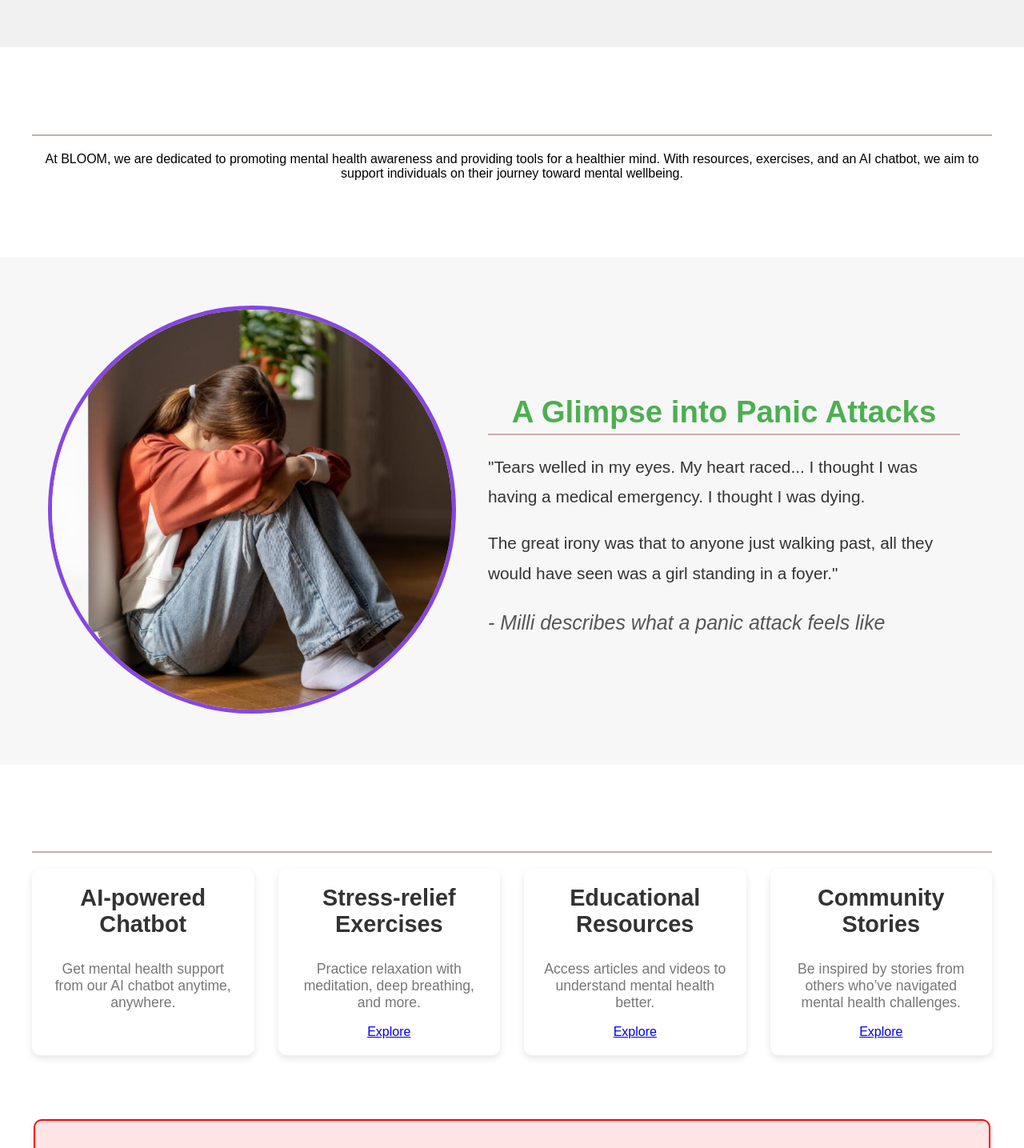
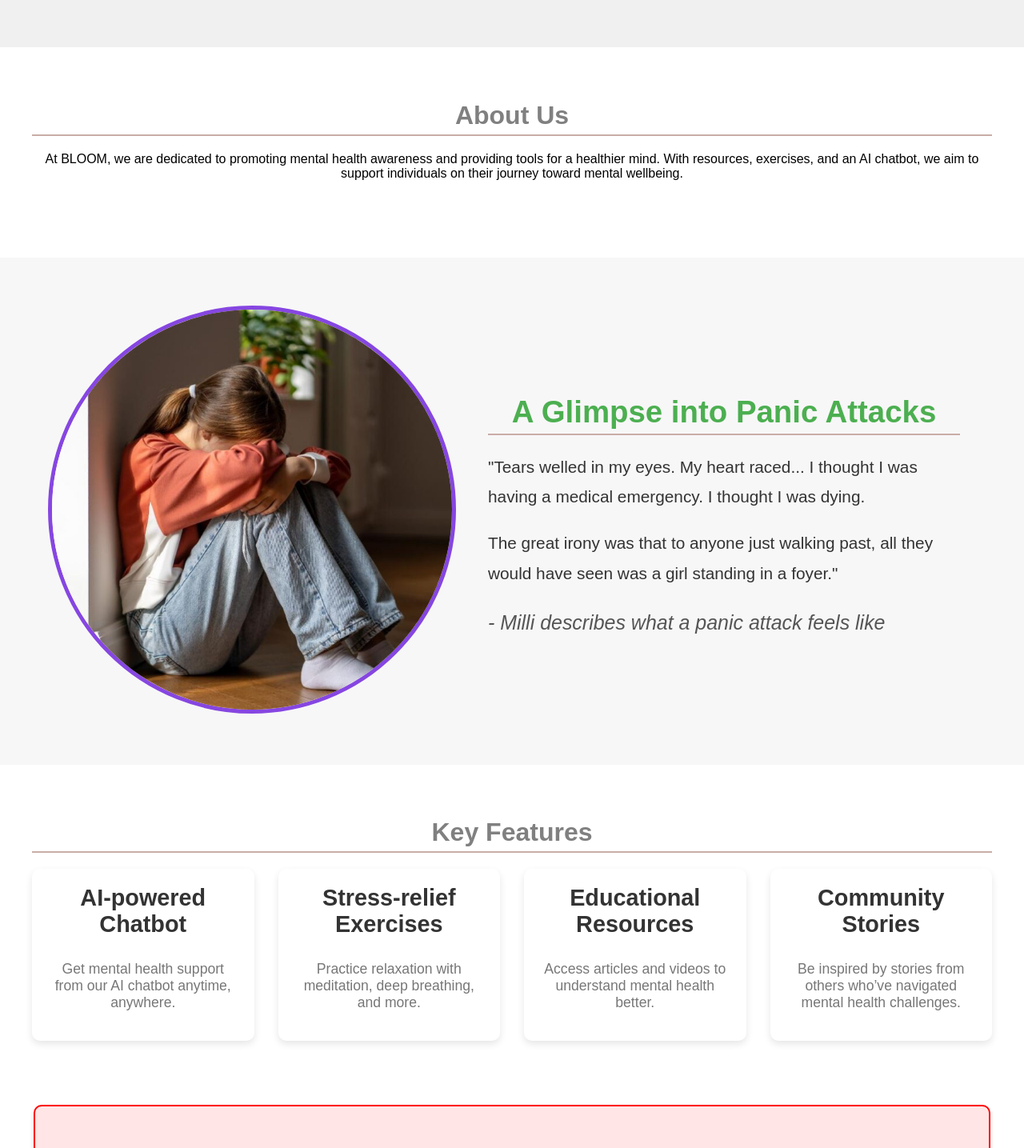
Before and after one commit to Sahara109/bloom-development, a React (Create React App) app in the folder bloom-frontend/: page /profile in a window 1280 px wide. Shown: the part 493-1928 px from the top of the page at 80% size. Built offline with nearby package versions, Linux system fonts and the light colour scheme.

Commit message:
Working completed on Admin Panel M-4 AND M-5

```diff
--- a/bloom-frontend/src/components/About/About.js
+++ b/bloom-frontend/src/components/About/About.js
@@ -47,7 +47,7 @@ const About = () => {
 
       {/* Key Features Section */}
       <section className="features-container">
-        <h2>Key Features</h2>
+      <h2 style={{ color: "grey" }}>Key Features</h2>
         <div className="features-grid">
           <div className="feature-card">
             <FaRegSmile className="feature-icon" />
--- a/bloom-frontend/src/components/Home/Home.js
+++ b/bloom-frontend/src/components/Home/Home.js
@@ -31,7 +31,8 @@ const Home = () => {
 
       {/* About Us Section */}
       <section className="about-section" id="about">
-        <h2>About Us</h2>
+      <h2 style={{ color: "grey" }}>About Us</h2>
+
         <p>
           At BLOOM, we are dedicated to promoting mental health awareness and
           providing tools for a healthier mind. With resources, exercises, and
@@ -61,27 +62,32 @@ const Home = () => {
 
       {/* Features Section */}
       <section className="features-section" id="features">
-        <h2>Key Features</h2>
+        <h2 style={{ color: "grey" }}>Key Features</h2>
         <div className="features-grid">
           <div className="feature-card">
             <h3>AI-powered Chatbot</h3>
             <p>Get mental health support from our AI chatbot anytime, anywhere.</p>
-
           </div>
           <div className="feature-card">
             <h3>Stress-relief Exercises</h3>
             <p>Practice relaxation with meditation, deep breathing, and more.</p>
-            <Link to="/mindful-exercises" className="btn btn-primary">Explore</Link>
+            {auth.isLoggedIn && (
+              <Link to="/mindful-exercises" className="btn btn-primary">Explore</Link>
+            )}
           </div>
           <div className="feature-card">
             <h3>Educational Resources</h3>
             <p>Access articles and videos to understand mental health better.</p>
-            <Link to="/mental-health-education" className="btn btn-primary">Explore</Link>
+            {auth.isLoggedIn && (
+              <Link to="/mental-health-education" className="btn btn-primary">Explore</Link>
+            )}
           </div>
           <div className="feature-card">
             <h3>Community Stories</h3>
             <p>Be inspired by stories from others who’ve navigated mental health challenges.</p>
-            <Link to="/community-support" className="btn btn-primary">Explore</Link>
+            {auth.isLoggedIn && (
+              <Link to="/community-support" className="btn btn-primary">Explore</Link>
+            )}
           </div>
         </div>
       </section>
```
